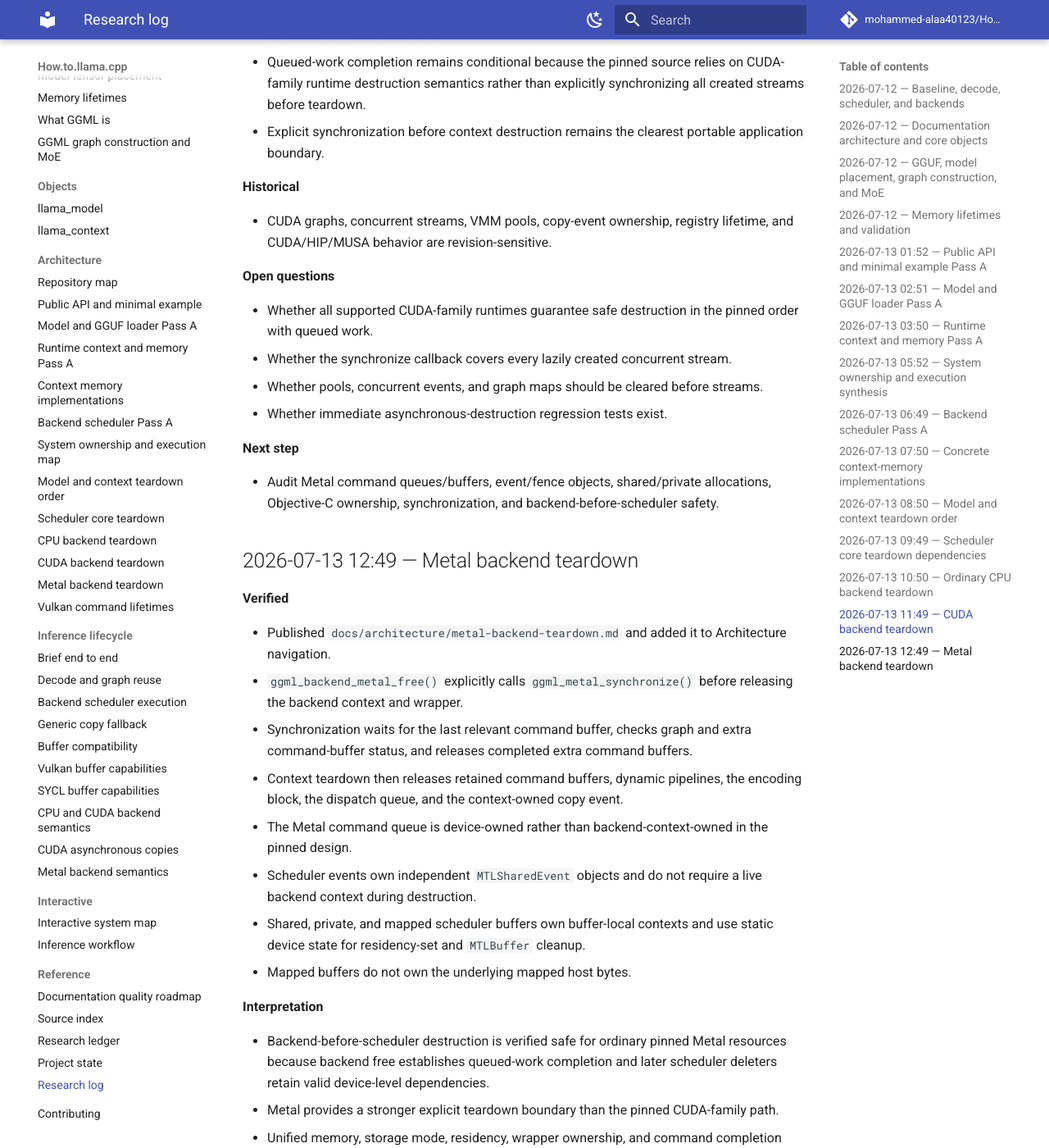
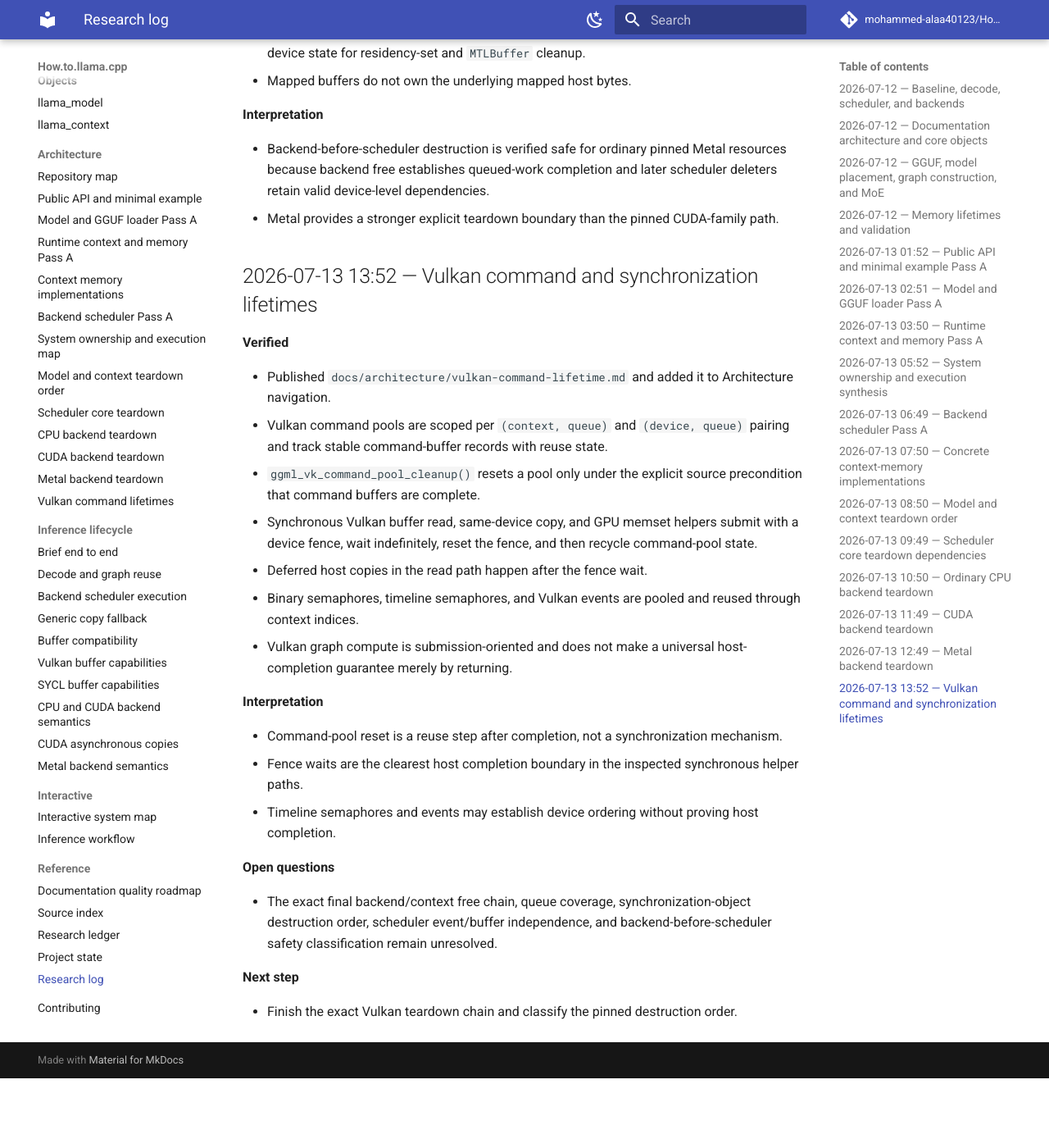
Before and after one commit to mohammed-alaa40123/How.to.llama.cpp, an MkDocs documentation site: the page built from docs/reference/research-log.md, in a window 1280 px wide and 1400 px high, scrolled down 7862 px. Shown: the whole window at 82% size. Built offline with MkDocs 1.6.1 and Material for MkDocs 9.7.7, drawn with Linux system fonts in a browser that asks for light colours; comment, search, counter and statistics services are not loaded; after the commit the page ends 9177 px from its top, so only the background shows below that; some of the changed text lies outside the part shown.

Commit message:
docs: log Vulkan command lifetime findings

```diff
--- a/docs/reference/research-log.md
+++ b/docs/reference/research-log.md
@@ -150,10 +150,6 @@ This is the concise chronological ledger. Detailed notes live under `logs/resear
 - Which backend frees synchronize implicitly and which require caller synchronization.
 - Whether stress tests cover immediate context destruction after asynchronous graph submission.
 
-**Next step**
-
-- Trace `ggml_backend_sched_free`, events, buffers, and concrete backend deleters to resolve the observed backend-before-scheduler member order.
-
 ## 2026-07-13 09:49 — Scheduler core teardown dependencies
 
 **Verified**
@@ -170,19 +166,11 @@ This is the concise chronological ledger. Detailed notes live under `logs/resear
 - Scheduler teardown requires device, buffer-type, allocator, queue, and callback state to remain valid beyond the lifetime of the scheduler struct itself.
 - Explicit synchronization is a clear completion boundary, but it cannot repair a concrete backend object-lifetime violation.
 
-**Historical**
-
-- Event ownership, copy-slot count, graph allocator structure, and teardown order are revision-sensitive.
-
 **Open questions**
 
 - Whether each concrete backend keeps device and buffer-deleter state valid after its backend wrapper is freed.
 - Which event and buffer destructors require live streams, queues, allocators, or backend contexts.
 - Whether backend wrapper free synchronizes or invalidates scheduler-owned resources.
-
-**Next step**
-
-- Audit concrete CPU, CUDA, Metal, Vulkan, SYCL, RPC, CANN, and OpenCL teardown implementations and classify the pinned backend-before-scheduler order.
 
 ## 2026-07-13 10:50 — Ordinary CPU backend teardown
 
@@ -199,19 +187,6 @@ This is the concise chronological ledger. Detailed notes live under `logs/resear
 
 - Scheduler-owned ordinary CPU buffers remain independently destructible after backend-wrapper deletion.
 - Backend-before-scheduler destruction is verified safe for the ordinary pinned CPU backend.
-
-**Historical**
-
-- CPU async/event capabilities and buffer implementations are revision-sensitive.
-
-**Open questions**
-
-- Whether optional CPU extra-buffer implementations preserve the same backend-independent destruction property.
-- Whether a sanitizer regression test covers backend-first CPU scheduler destruction.
-
-**Next step**
-
-- Audit CUDA stream, event, graph-resource, device, buffer-type, and `cudaFree` teardown behavior.
 
 ## 2026-07-13 11:49 — CUDA backend teardown
 
@@ -231,21 +206,6 @@ This is the concise chronological ledger. Detailed notes live under `logs/resear
 - Queued-work completion remains conditional because the pinned source relies on CUDA-family runtime destruction semantics rather than explicitly synchronizing all created streams before teardown.
 - Explicit synchronization before context destruction remains the clearest portable application boundary.
 
-**Historical**
-
-- CUDA graphs, concurrent streams, VMM pools, copy-event ownership, registry lifetime, and CUDA/HIP/MUSA behavior are revision-sensitive.
-
-**Open questions**
-
-- Whether all supported CUDA-family runtimes guarantee safe destruction in the pinned order with queued work.
-- Whether the synchronize callback covers every lazily created concurrent stream.
-- Whether pools, concurrent events, and graph maps should be cleared before streams.
-- Whether immediate asynchronous-destruction regression tests exist.
-
-**Next step**
-
-- Audit Metal command queues/buffers, event/fence objects, shared/private allocations, Objective-C ownership, synchronization, and backend-before-scheduler safety.
-
 ## 2026-07-13 12:49 — Metal backend teardown
 
 **Verified**
@@ -263,18 +223,29 @@ This is the concise chronological ledger. Detailed notes live under `logs/resear
 
 - Backend-before-scheduler destruction is verified safe for ordinary pinned Metal resources because backend free establishes queued-work completion and later scheduler deleters retain valid device-level dependencies.
 - Metal provides a stronger explicit teardown boundary than the pinned CUDA-family path.
-- Unified memory, storage mode, residency, wrapper ownership, and command completion remain separate states.
 
-**Historical**
+## 2026-07-13 13:52 — Vulkan command and synchronization lifetimes
 
-- Queue ownership, backend-free synchronization, event primitives, residency sets, storage-mode defaults, and registry lifetime are revision-sensitive.
+**Verified**
+
+- Published `docs/architecture/vulkan-command-lifetime.md` and added it to Architecture navigation.
+- Vulkan command pools are scoped per `(context, queue)` and `(device, queue)` pairing and track stable command-buffer records with reuse state.
+- `ggml_vk_command_pool_cleanup()` resets a pool only under the explicit source precondition that command buffers are complete.
+- Synchronous Vulkan buffer read, same-device copy, and GPU memset helpers submit with a device fence, wait indefinitely, reset the fence, and then recycle command-pool state.
+- Deferred host copies in the read path happen after the fence wait.
+- Binary semaphores, timeline semaphores, and Vulkan events are pooled and reused through context indices.
+- Vulkan graph compute is submission-oriented and does not make a universal host-completion guarantee merely by returning.
+
+**Interpretation**
+
+- Command-pool reset is a reuse step after completion, not a synchronization mechanism.
+- Fence waits are the clearest host completion boundary in the inspected synchronous helper paths.
+- Timeline semaphores and events may establish device ordering without proving host completion.
 
 **Open questions**
 
-- Whether asynchronous Metal destruction is covered by a regression test under Metal API validation.
-- Whether final-synchronization command-buffer failures should be surfaced more explicitly during shutdown.
-- Whether unusual plugin unload ordering can invalidate static device state before scheduler cleanup.
+- The exact final backend/context free chain, queue coverage, synchronization-object destruction order, scheduler event/buffer independence, and backend-before-scheduler safety classification remain unresolved.
 
 **Next step**
 
-- Audit Vulkan queue/device completion, command pools and buffers, fences/semaphores/events, allocator-backed buffers, synchronization, and backend-before-scheduler safety.
+- Finish the exact Vulkan teardown chain and classify the pinned destruction order.
```
